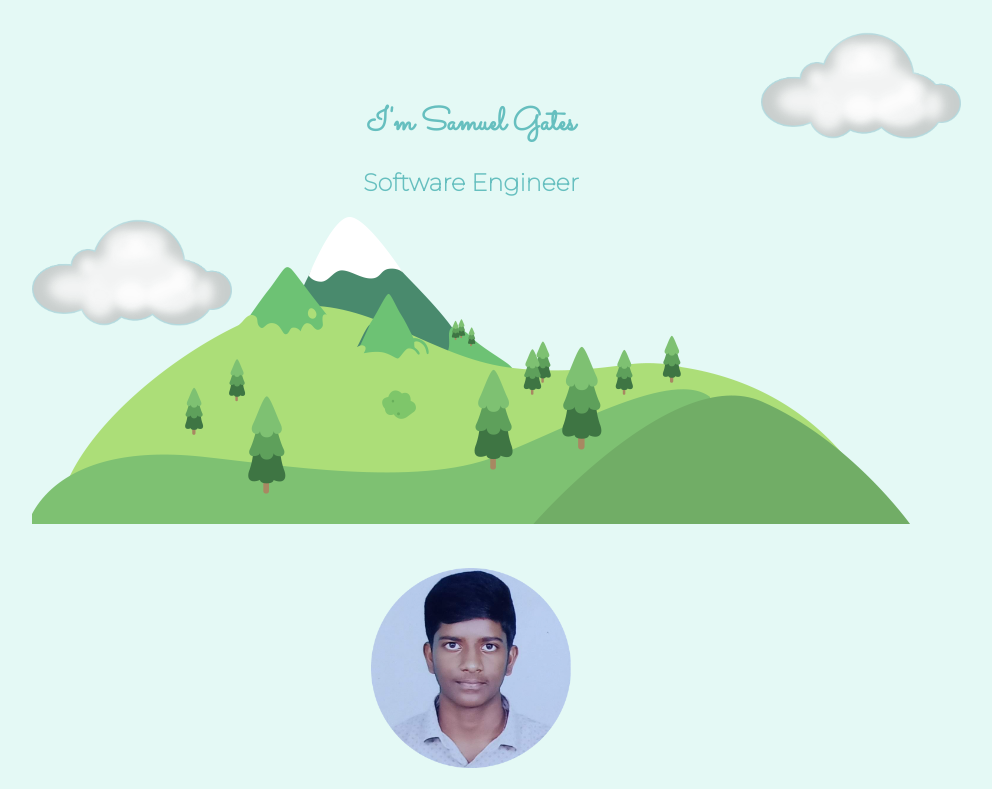
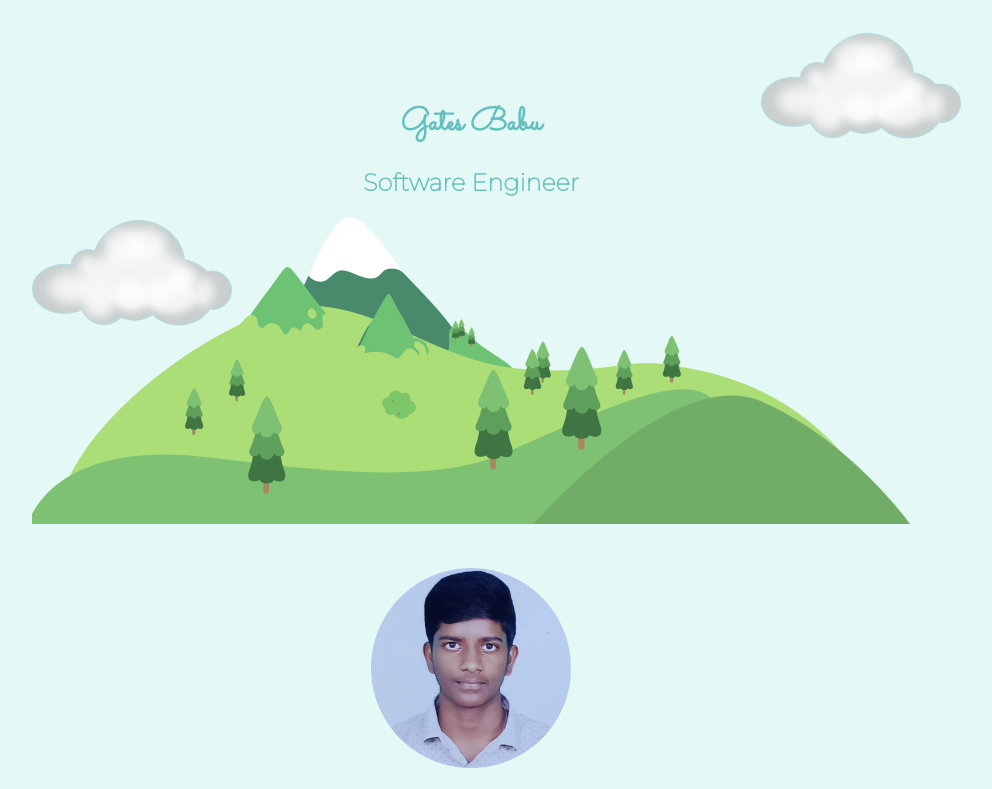
Before and after one commit to Gates12/CV, a plain HTML site: page index.html in a window 1280 px wide. Shown: the top 789 px of the page, without its empty margins (169-1161 px from the left). Drawn offline with Linux system fonts and the light colour scheme; a web font is replaced by a local one.

Commit message:
Update index.html

```diff
--- a/index.html
+++ b/index.html
@@ -16,7 +16,7 @@
 <body>
  <div class="top-container">
   <img class="top-cloud" src="images\cloud.png" width="200px" alt="cloud-img">
-  <h1>I'm Samuel Gates</h1>
+  <h1>Gates Babu</h1>
   <h2>Software Engineer</h2>
   <img class="bottom-cloud" src="images\cloud.png" width="200px" alt="cloud-img">
   <img src="images\mountain.png" alt="mountain-img">
```
